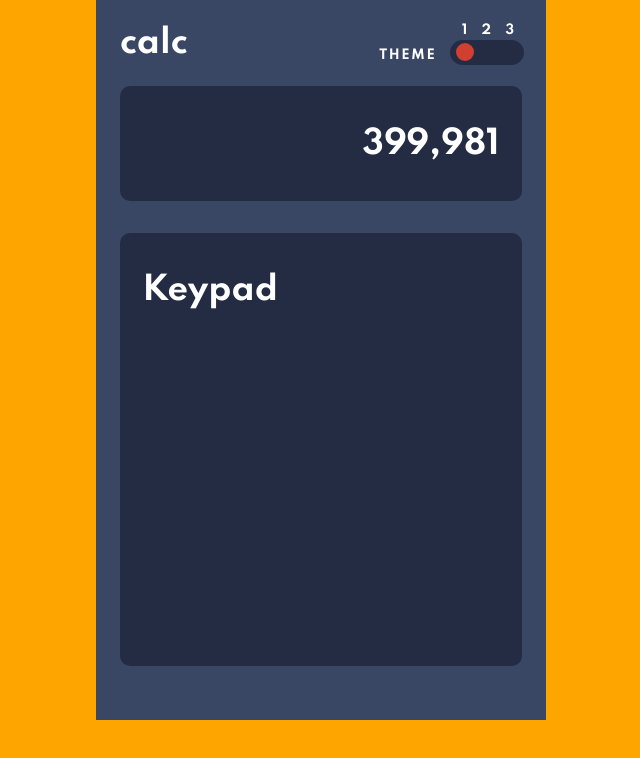
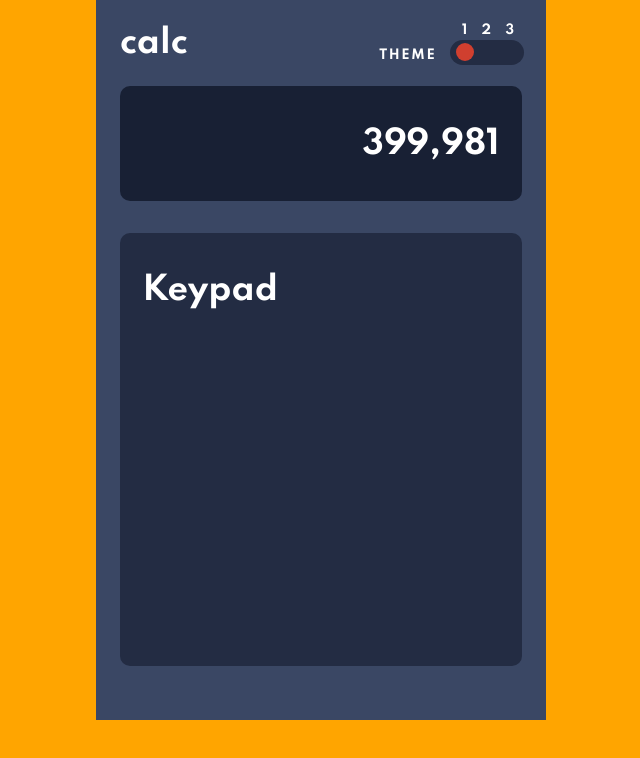
Before and after one commit to SJ47/calculator-3-theme-switcher-sc, a React (Vite) app: page / in a window 1280 px wide. Shown: the top 758 px of the page, without its empty margins (319-959 px from the left). Built offline with nearby package versions, Linux system fonts and the light colour scheme.

Commit message:
Fixed result screen background colour

```diff
--- a/src/components/result/Result.styled.js
+++ b/src/components/result/Result.styled.js
@@ -1,7 +1,7 @@
 import styled from "styled-components";
 
 export const StyledResult = styled.div`
-    background: ${(props) => props.theme.colors.bgToggle};
+    background: ${(props) => props.theme.colors.bgScreen};
     color: ${(props => props.theme.colors.text1)};
     border-radius: var(--radius-corner-small);
     text-align: right;
```
